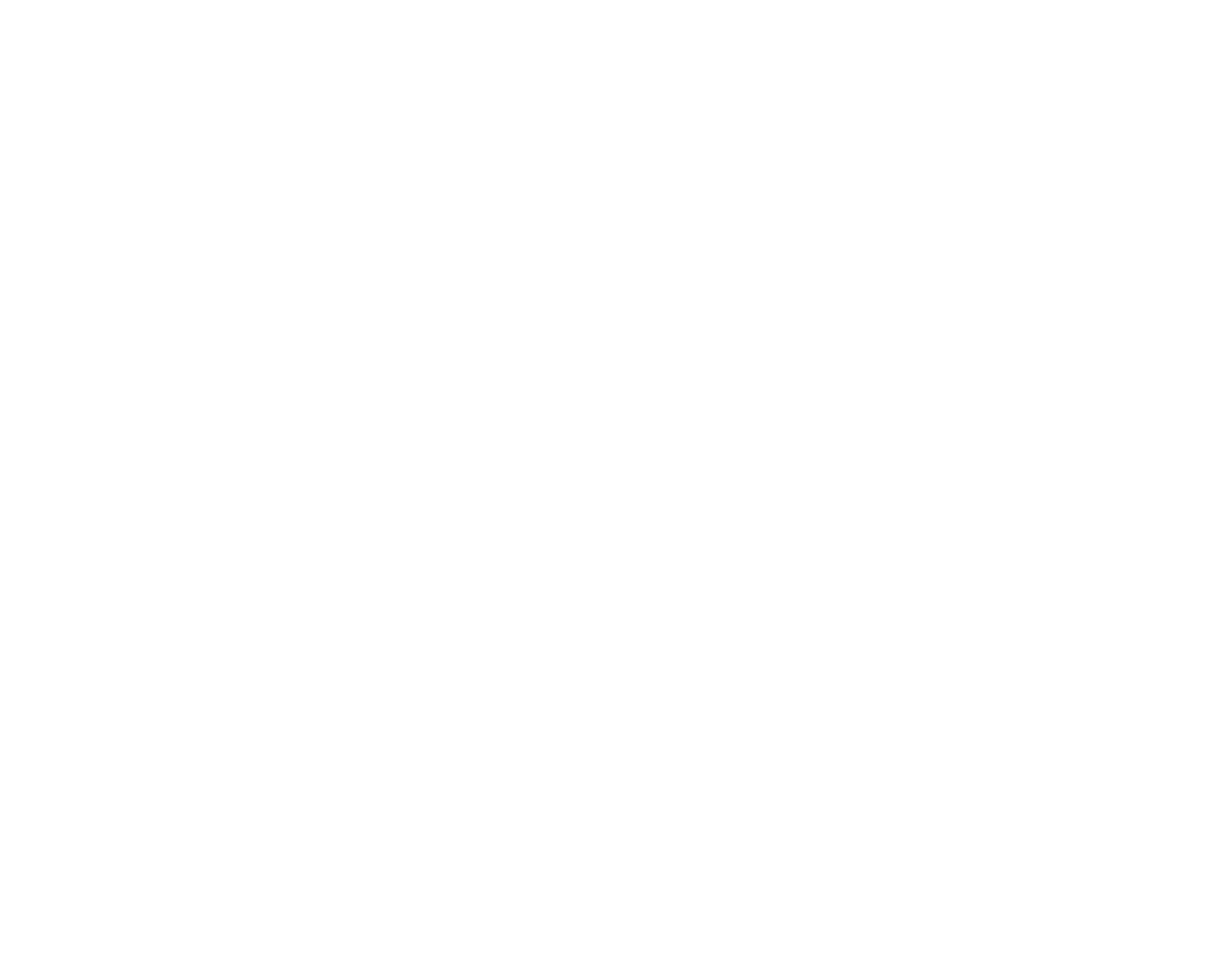
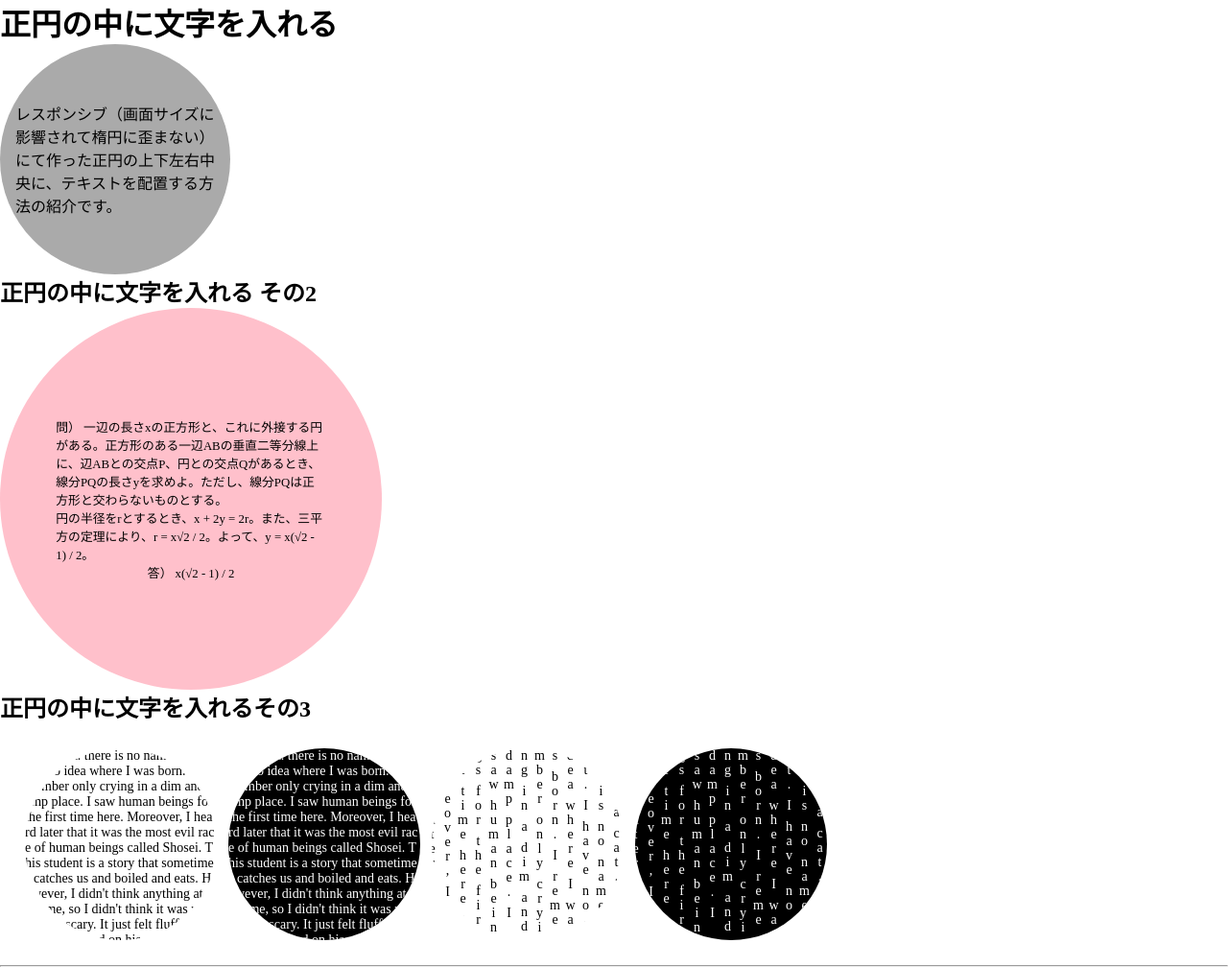
Before and after one commit to watasan1012/samplehtml-circletext, a website: page index.html in a window 1280 px wide. Shown: the whole page at 96% size. Before the commit the page ends 800 px from the top, so only its background shows below. Drawn offline with Linux system fonts and the light colour scheme.

Commit message:
その3add

```diff
--- a/index.html
+++ b/index.html
@@ -1,12 +1,82 @@
 <!DOCTYPE html>
 <html lang="ja">
+
 <head>
     <meta charset="UTF-8">
     <meta name="viewport" content="width=device-width, initial-scale=1.0">
+    <link rel="stylesheet" href="reset.css">
     <link rel="stylesheet" href="style.css">
     <title>Document</title>
 </head>
+
 <body>
+    <h1>正円の中に文字を入れる</h1>
+    <div class="circle-1">レスポンシブ（画面サイズに影響されて楕円に歪まない）にて作った正円の上下左右中央に、テキストを配置する方法の紹介です。</div>
+
+    <h2>正円の中に文字を入れる その2</h2>
+    <div id="circle-2">
+        <div class="circle-2text">
+            <p>問） 一辺の長さxの正方形と、これに外接する円がある。正方形のある一辺ABの垂直二等分線上に、辺ABとの交点P、円との交点Qがあるとき、線分PQの長さyを求めよ。ただし、線分PQは正方形と交わらないものとする。
+            </p>
+            <p>円の半径をrとするとき、x + 2y = 2r。また、三平方の定理により、r = x√2 / 2。よって、y = x(√2 - 1) / 2。</p>
+            <p>答） x(√2 - 1) / 2</p>
+        </div>
+    </div>
+    <h2>正円の中に文字を入れるその3</h2>
+    <div id="container">
+        <div class="circle-3">
+            <p>I am a cat. there is no name yet.
+
+                I have no idea where I was born. I remember only crying in a dim and damp place.
+
+                I saw human beings for the first time here. Moreover, I heard later that it was the most evil race of
+                human beings called Shosei. This student is a story that sometimes catches us and boiled and eats.
+
+                However, I didn't think anything at that time, so I didn't think it was particularly scary. It just felt
+                fluffy when it was placed on his palm and lifted up. It is probably the beginning of what is called a
+                human being that he calms down a little on his palm and sees the student's face.</p>
+        </div>
+        <div class="circle-3 dark">
+            <p>I am a cat. there is no name yet.
+
+                I have no idea where I was born. I remember only crying in a dim and damp place.
+
+                I saw human beings for the first time here. Moreover, I heard later that it was the most evil race of
+                human beings called Shosei. This student is a story that sometimes catches us and boiled and eats.
+
+                However, I didn't think anything at that time, so I didn't think it was particularly scary. It just felt
+                fluffy when it was placed on his palm and lifted up. It is probably the beginning of what is called a
+                human being that he calms down a little on his palm and sees the student's face.</p>
+        </div>
+        <div class="circle-3 vertical">
+            <p>I am a cat. there is no name yet.
+
+                I have no idea where I was born. I remember only crying in a dim and damp place.
+
+                I saw human beings for the first time here. Moreover, I heard later that it was the most evil race of
+                human beings called Shosei. This student is a story that sometimes catches us and boiled and eats.
+
+                However, I didn't think anything at that time, so I didn't think it was particularly scary. It just felt
+                fluffy when it was placed on his palm and lifted up. It is probably the beginning of what is called a
+                human being that he calms down a little on his palm and sees the student's face.</p>
+        </div>
+
+        <div class="circle-3 dark vertical">
+            <p>I am a cat. there is no name yet.
+
+                I have no idea where I was born. I remember only crying in a dim and damp place.
+
+                I saw human beings for the first time here. Moreover, I heard later that it was the most evil race of
+                human beings called Shosei. This student is a story that sometimes catches us and boiled and eats.
+
+                However, I didn't think anything at that time, so I didn't think it was particularly scary. It just felt
+                fluffy when it was placed on his palm and lifted up. It is probably the beginning of what is called a
+                human being that he calms down a little on his palm and sees the student's face.</p>
+        </div>
+    </div>
+    <hr>
+
 
 </body>
+
 </html>
--- /dev/null
+++ b/reset.css
@@ -0,0 +1,11 @@
+/* reset.css */
+* {
+    margin: 0;
+    padding: 0;
+}
+
+*,
+::before,
+::after {
+    box-sizing: border-box;
+}
--- a/style.css
+++ b/style.css
@@ -0,0 +1,75 @@
+.circle-1 {
+    align-items: center;
+    background: #aaa;
+
+    /* 円のサイズ（高さにもなる） */
+    border-radius: 100%;
+
+    /* 以下のFlexboxで文字を中央寄せ */
+    display: flex;
+    justify-content: center;
+    max-width: 240px;
+    padding: 16px;
+}
+
+.circle-1::before {
+    content: '';
+
+    /* 擬似要素で正円を作る */
+    display: block;
+    padding-top: 100%;
+}
+
+/*  circle-2  */
+#circle-2 .circle-2text {
+    box-sizing: content-box;
+    display: flex;
+    flex-direction: column;
+    justify-content: center;
+    align-items: center;
+    padding: calc(22em * (1.41421356237 - 1) / 2);
+    width: 22em;
+    height: 22em;
+    border-radius: 50%;
+    font-size: 1vw;
+    background: pink;
+}
+
+@media screen and (max-width: 1000px) {
+    #circle-2 .circle-2text {
+        font-size: 10px;
+    }
+}
+
+/*  circle-3  */
+#container {
+    display: flex;
+    flex-wrap: wrap;
+    margin: 20px;
+}
+
+.circle-3 {
+    width: 200px;
+    height: 200px;
+    margin: 6px;
+    border-radius: 50%;
+    overflow: hidden;
+}
+
+.circle-3 p {
+    margin: 0;
+    padding: 0;
+    font-size: 14px;
+    word-break: break-all;
+}
+
+.dark {
+    background: #000;
+    color: #FFF;
+}
+
+.vertical {
+    writing-mode: vertical-rl;
+    text-orientation: upright;
+    word-spacing: -8px;
+}
```
Also changed, not shown: package.json (added, +24 -0 lines), .stylelintrc.json (added), README.md, 2 other files.
